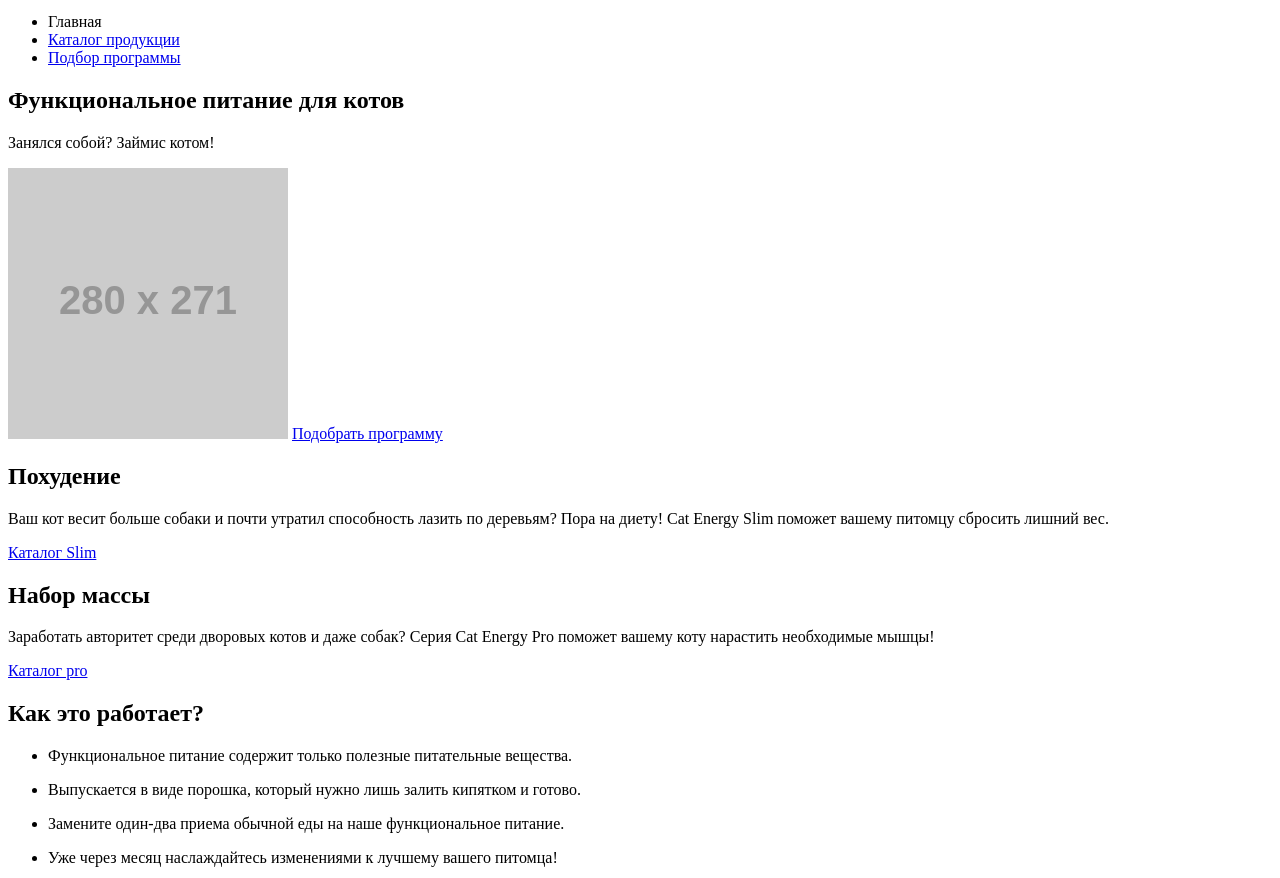
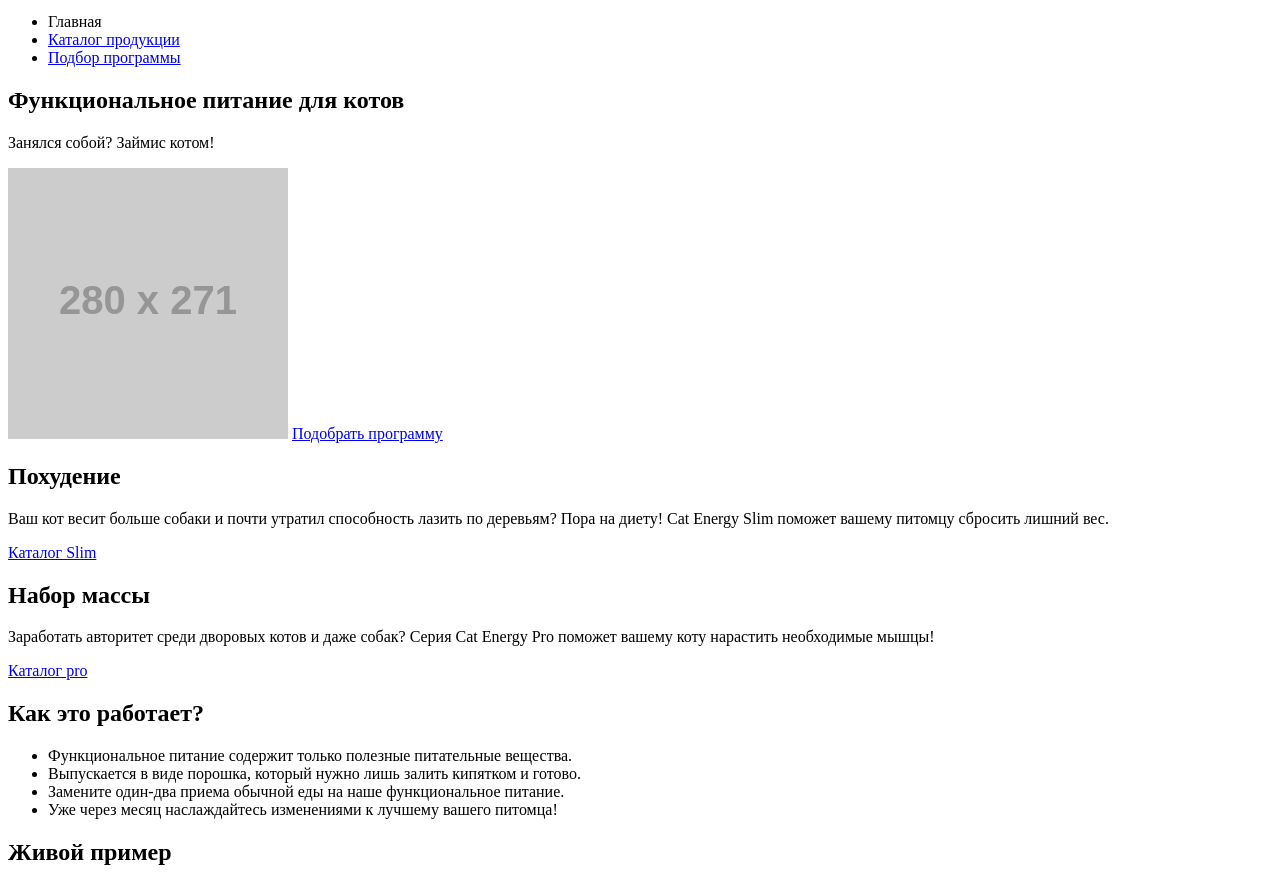
Before and after one commit to kark0n/319553-cat-energy, a website: page source/index.html in a window 1280 px wide. Shown: the part 74-952 px from the top of the page. Drawn offline with Linux system fonts and the light colour scheme; placeholder pictures from the web are drawn by us.

Commit message:
убрал параграфы в списке преимуществ

```diff
--- a/source/index.html
+++ b/source/index.html
@@ -49,18 +49,10 @@
       <section class="advantages">
         <h2 class="advantages__title">Как это работает?</h2>
         <ul class="advantages__list">
-          <li class="advantages__item advantages__item--leaf">
-            <p class="advantages_text">Функциональное питание содержит только полезные питательные вещества.</p>
-          </li>
-          <li class="advantages__item advantages__item--boil">
-            <p class="advantages_text">Выпускается в виде порошка, который нужно лишь залить кипятком и готово.</p>
-          </li>
-          <li class="advantages__item advantages__item--knife">
-            <p class="advantages_text">Замените один-два приема обычной еды на наше функциональное питание.</p>
-          </li>
-          <li class="advantages__item advantages__item--clock">
-            <p class="advantages_text">Уже через месяц наслаждайтесь изменениями к лучшему вашего питомца!</p>
-          </li>
+          <li class="advantages__item advantages__item--leaf">Функциональное питание содержит только полезные питательные вещества.</li>
+          <li class="advantages__item advantages__item--boil">Выпускается в виде порошка, который нужно лишь залить кипятком и готово.</li>
+          <li class="advantages__item advantages__item--knife">Замените один-два приема обычной еды на наше функциональное питание.</li>
+          <li class="advantages__item advantages__item--clock">Уже через месяц наслаждайтесь изменениями к лучшему вашего питомца!</li>
         </ul>
       </section>
       <section class="example">
```
